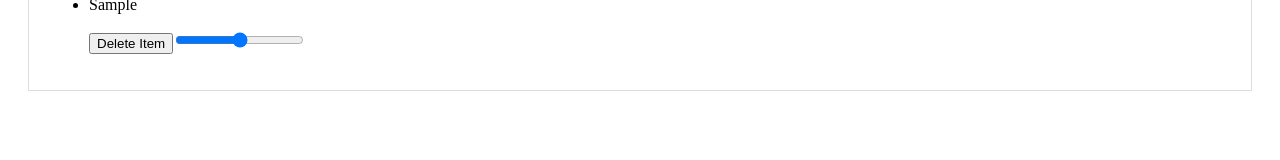
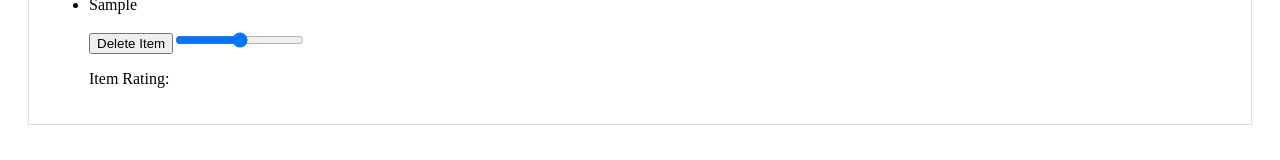
Before and after one commit to Beznet/tydii, a Next.js app: page / in a window 1280 px wide. Both pictures are taken after typing "Sample" into the empty fields and a click on the button "Submit". Shown: the part 180-340 px from the top of the page. Built offline with nearby package versions, Linux system fonts and the light colour scheme.

Commit message:
put slider in own component with rating logged out

```diff
--- a/components/ItemList.js
+++ b/components/ItemList.js
@@ -1,11 +1,10 @@
 import React, { useState } from 'react';
 import { CustomInput, Button } from 'reactstrap';
+import Slider from './Slider';
 
 const ItemList = ({ items, deleteItem }) => {
 
 const [ value, setValue ] = useState()
-
-console.log(value)
 
   return (
     <ul>
@@ -15,16 +14,7 @@ console.log(value)
             <Button onClick={()=> deleteItem(index)}>
               Delete Item
             </Button>
-            <input
-              type="range"
-              className="slider"
-              name="customRange"
-
-              value={value}
-              onChange={(e) => setValue(e.target.value)}
-              min="1"
-              max="5"
-            />
+            <Slider />
           </li>
       ))}
     </ul>
--- /dev/null
+++ b/components/Slider.js
@@ -0,0 +1,23 @@
+import React, { useState } from 'react';
+
+const Slider = () => {
+  const [ value, setValue ] = useState()
+
+  console.log(value)
+
+  return (
+    <>
+      <input
+      type="range"
+      className="slider"
+      name="customRange"
+      value={value}
+      onChange={(e) => setValue(e.target.value)}
+      min="1"
+      max="5"
+    />
+    <p>Item Rating: {value}</p>
+  </>
+  )
+}
+export default Slider;
```
